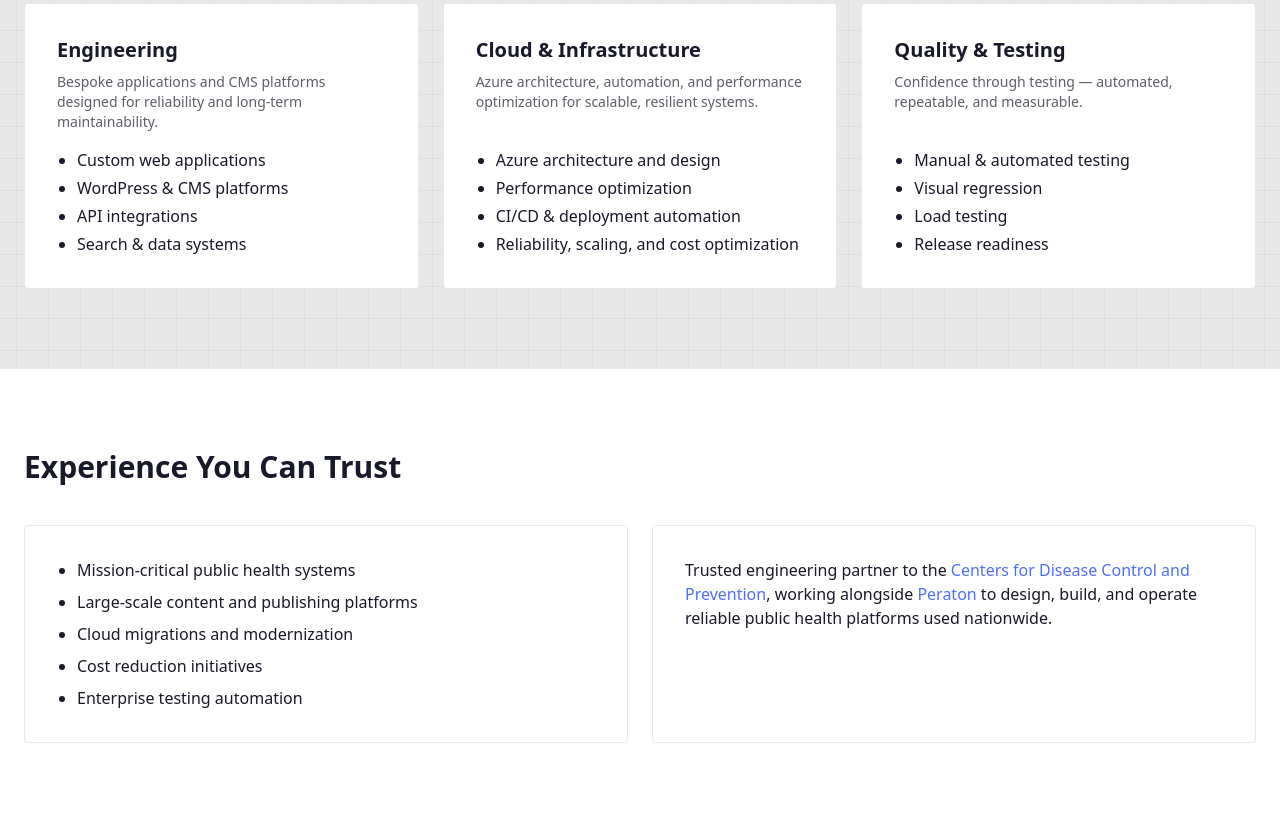
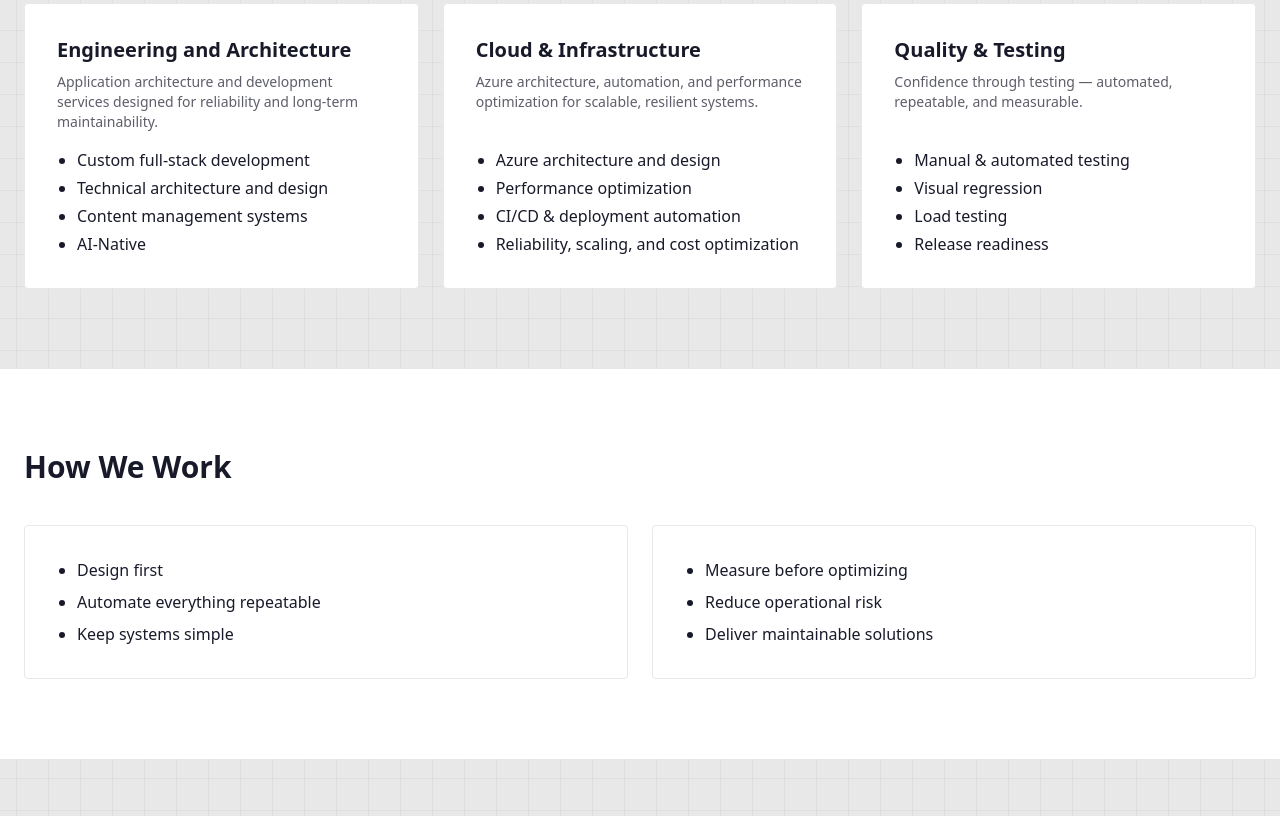
Before and after one commit to cooms13/pennantconsulting.com, a plain HTML site: page index.html in a window 1280 px wide. Shown: the part 1364-2180 px from the top of the page. Drawn offline with nearby package versions, Linux system fonts and the light colour scheme.

Commit message:
updating content

```diff
--- a/index.html
+++ b/index.html
@@ -119,15 +119,15 @@
 
         <div class="card bg-base-100 border border-base-200">
           <div class="card-body">
-            <h3 class="card-title">Engineering</h3>
+            <h3 class="card-title">Engineering and Architecture</h3>
             <p class="text-sm text-base-content/70">
-              Bespoke applications and CMS platforms designed for reliability and long-term maintainability.
+              Application architecture and development services designed for reliability and long-term maintainability.
             </p>
             <ul class="list-disc pl-5 mt-2 space-y-1">
-              <li>Custom web applications</li>
-              <li>WordPress & CMS platforms</li>
-              <li>API integrations</li>
-              <li>Search & data systems</li>
+              <li>Custom full-stack development</li>
+              <li>Technical architecture and design</li>
+              <li>Content management systems</li>
+              <li>AI-Native</li>
             </ul>
           </div>
         </div>
@@ -168,7 +168,33 @@
 
 
   <!-- EXPERIENCE -->
-  <section id="experience" class="bg-base-100">
+  <section id="approach" class="bg-base-100">
+    <div class="container mx-auto px-6 py-20">
+      <h2 class="text-3xl font-semibold">How We Work</h2>
+      <div class="grid gap-6 mt-10 md:grid-cols-2">
+        <div class="card bg-base-100 border border-base-200">
+          <div class="card-body">
+            <ul class="list-disc pl-5 space-y-2">
+              <li>Design first</li>
+              <li>Automate everything repeatable</li>
+              <li>Keep systems simple</li>
+            </ul>
+          </div>
+        </div>
+        <div class="card bg-base-100 border border-base-200">
+          <div class="card-body">
+            <ul class="list-disc pl-5 space-y-2">
+              <li>Measure before optimizing</li>
+              <li>Reduce operational risk</li>
+              <li>Deliver maintainable solutions</li>
+            </ul>
+          </div>
+        </div>
+      </div>
+    </div>
+  </section>
+
+  <section id="experience" class="bg-base-200 hero-tech-pattern">
     <div class="container mx-auto px-6 py-20">
       <h2 class="text-3xl font-semibold">Experience You Can Trust</h2>
 
@@ -208,7 +234,7 @@
 
 
   <!-- CONTACT -->
-  <section id="contact" class="bg-base-200">
+  <section id="contact" class="bg-base-100">
     <div class="container mx-auto px-6 py-20 text-center max-w-2xl">
       <h2 class="text-3xl font-semibold">Let’s Talk</h2>
       <p class="mt-4 text-base-content/80">
```
